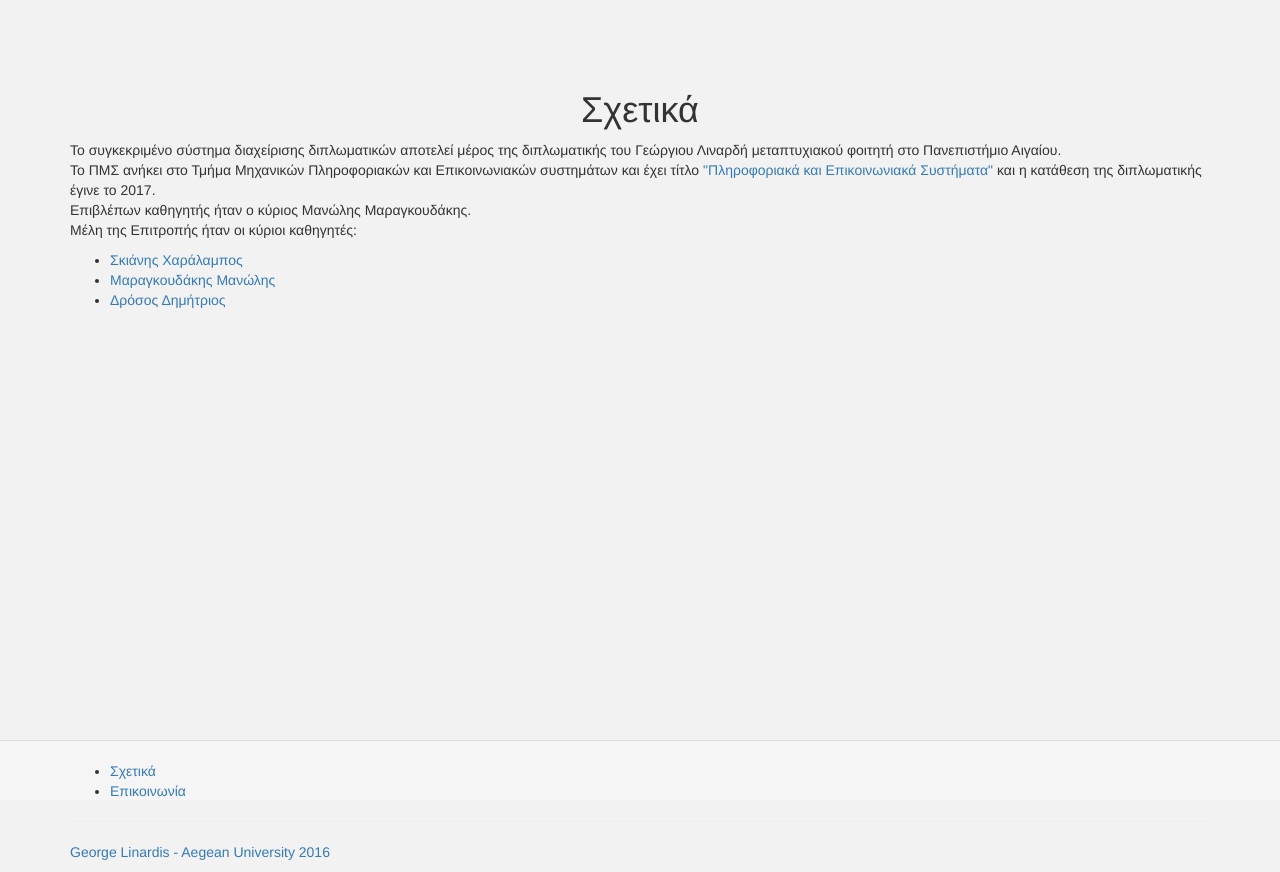
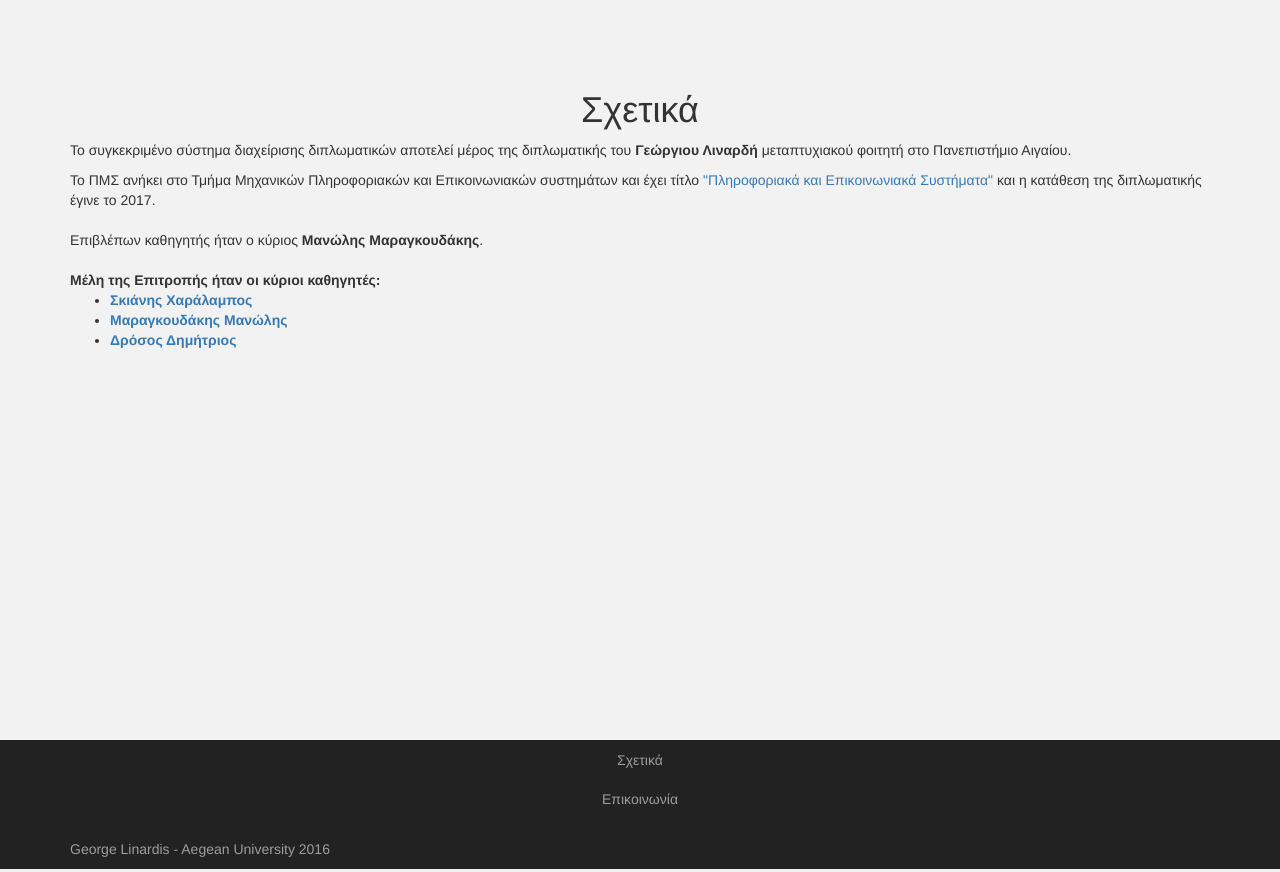
Before and after one commit to GeorgeLinardis/aegeanThesis, a Yii app: template views/site/about.php in a window 1280 px wide. Run offline with PHP 8.4 and a stand-in for Yii, Linux system fonts and the light colour scheme; the template is opened without the code that fills it, so the values that code supplies are empty; some libraries are stand-ins or nearby versions.

Commit message:
Changed footer styling - made it same as navbar

```diff
--- a/views/layouts/main.php
+++ b/views/layouts/main.php
@@ -111,17 +111,14 @@ AppAsset::register($this);
     </div>
 </div>
 
-<footer class="footer">
-    <div class="container">
-        <ul>
-            <li><a href="/site/about">Σχετικά</li>
-            <li><a href="/site/contact">Επικοινωνία</li>
-        </ul>
-        <hr>
+<footer>
+
+    <div class="list-group">
+        <a href="/site/about" class="list-group-item">Σχετικά</a>
+        <a href="/site/contact" class="list-group-item">Επικοινωνία</a>
     </div>
     <div class="container">
         <p class="pull-left">George Linardis - Aegean University <?= date('Y') ?></p>
-
         <p class="pull-right"><?= Yii::powered() ?></p>
     </div>
 </footer>
--- a/views/site/about.php
+++ b/views/site/about.php
@@ -11,18 +11,18 @@ $this->params['breadcrumbs'][] = $this->title;
     <h1><?= Html::encode($this->title) ?></h1>
 
     <p>
-        Το συγκεκριμένο σύστημα διαχείρισης διπλωματικών αποτελεί μέρος της διπλωματικής του Γεώργιου Λιναρδή μεταπτυχιακού φοιτητή στο Πανεπιστήμιο Αιγαίου.<br>
+        Το συγκεκριμένο σύστημα διαχείρισης διπλωματικών αποτελεί μέρος της διπλωματικής του <b>Γεώργιου Λιναρδή</b> μεταπτυχιακού φοιτητή στο Πανεπιστήμιο Αιγαίου.<br></p>
         Το ΠΜΣ ανήκει στο Τμήμα Μηχανικών Πληροφοριακών και Επικοινωνιακών συστημάτων και έχει τίτλο
         <a href="http://msc.icsd.aegean.gr/academics/pms4-2016/" title="Msc Website" target="_blank">"Πληροφοριακά και Επικοινωνιακά Συστήματα"</a>
-        και η κατάθεση της διπλωματικής έγινε το 2017.<br>
-        Επιβλέπων καθηγητής ήταν ο κύριος Μανώλης Μαραγκουδάκης.<br>
+        και η κατάθεση της διπλωματικής έγινε το 2017.<br><br>
+        Επιβλέπων καθηγητής ήταν ο κύριος <b>Μανώλης Μαραγκουδάκης</b>.<br><br>
 
-        Μέλη της Επιτροπής ήταν οι κύριοι καθηγητές:
-        <ul>
-            <li><a href="http://www.icsd.aegean.gr/lecturers/cskianis/" title="Skianis Charalampos site" target="_blank">Σκιάνης Χαράλαμπος</a></li>
-            <li><a href="http://www.icsd.aegean.gr/mmarag/" title="Maragkoudakis Manolis site" target="_blank">Μαραγκουδάκης Μανώλης</a></li>
-            <li><a href="http://www.icsd.aegean.gr/ddrosos" title="Drosos Dimitrios site" target="_blank">Δρόσος Δημήτριος</a></li>
-        </ul>
-    </p>
+        <b>Μέλη της Επιτροπής ήταν οι κύριοι καθηγητές:</b><br>
+        <b><ul >
+           <li> <a href="http://www.icsd.aegean.gr/lecturers/cskianis/" title="Skianis Charalampos site" target="_blank">Σκιάνης Χαράλαμπος</a></li>
+           <li> <a href="http://www.icsd.aegean.gr/mmarag/" title="Maragkoudakis Manolis site" target="_blank">Μαραγκουδάκης Μανώλης</a></li>
+           <li> <a href="http://www.icsd.aegean.gr/ddrosos" title="Drosos Dimitrios site" target="_blank">Δρόσος Δημήτριος</a></li>
+        </ul></b>
+
 
 </div>
--- a/web/css/custom-css.css
+++ b/web/css/custom-css.css
@@ -1,6 +1,20 @@
 #main-body{
     background-color: #f2f2f2
+
 }
+
+footer , footer .list-group-item{
+    background-color: #222;
+    border:none;
+    color:#9d9d9d;
+    text-align: center;
+}
+
+footer .list-group-item:hover{
+    background-color: #222;
+    color:white;
+}
+
 
 h1,h2,h3 {
     text-align: center;
```
